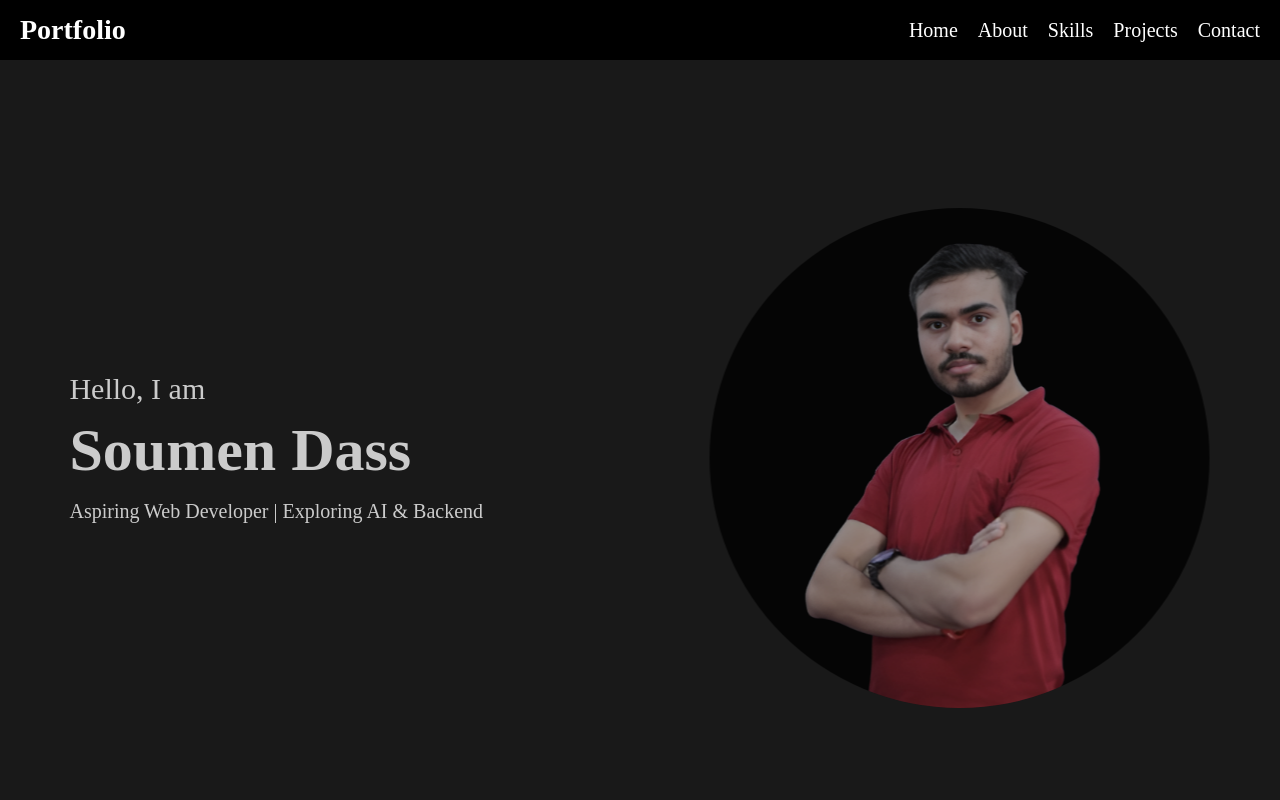
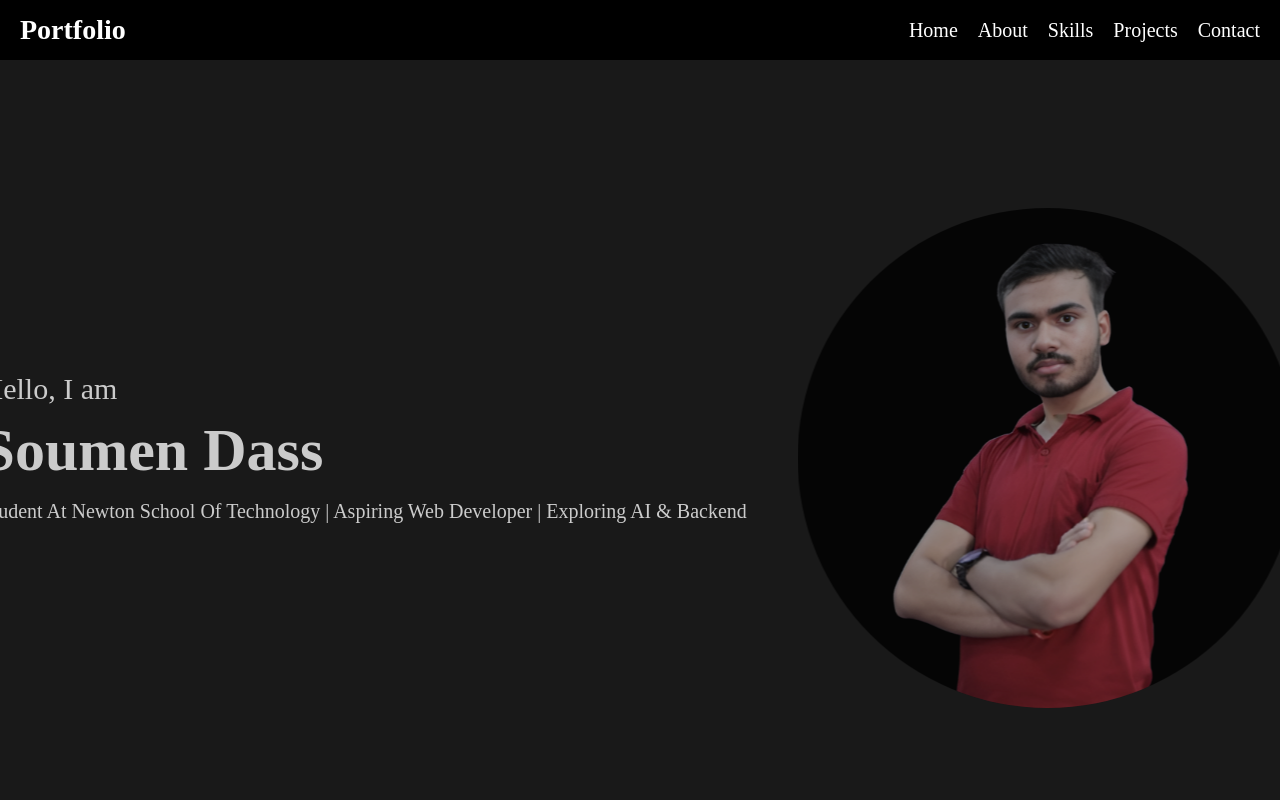
Before and after one commit to SoumenDass1/React-Portfolio, a React (Vite) app: page / in a window 1280 px wide. Shown: the top 800 px of the page. Built offline with nearby package versions, Linux system fonts and the light colour scheme.

Commit message:
Updated home page paragraph

```diff
--- a/src/components/profile.jsx
+++ b/src/components/profile.jsx
@@ -47,7 +47,7 @@ function Profile() {
                     <div className="text-box">
                         <h2>Hello, I am</h2>
                         <h1>Soumen Dass</h1>
-                        <p>Aspiring Web Developer | Exploring AI & Backend</p>
+                        <p>Student At Newton School Of Technology | Aspiring Web Developer | Exploring AI & Backend</p>
                     </div>
 
                     <div className="image">
```
